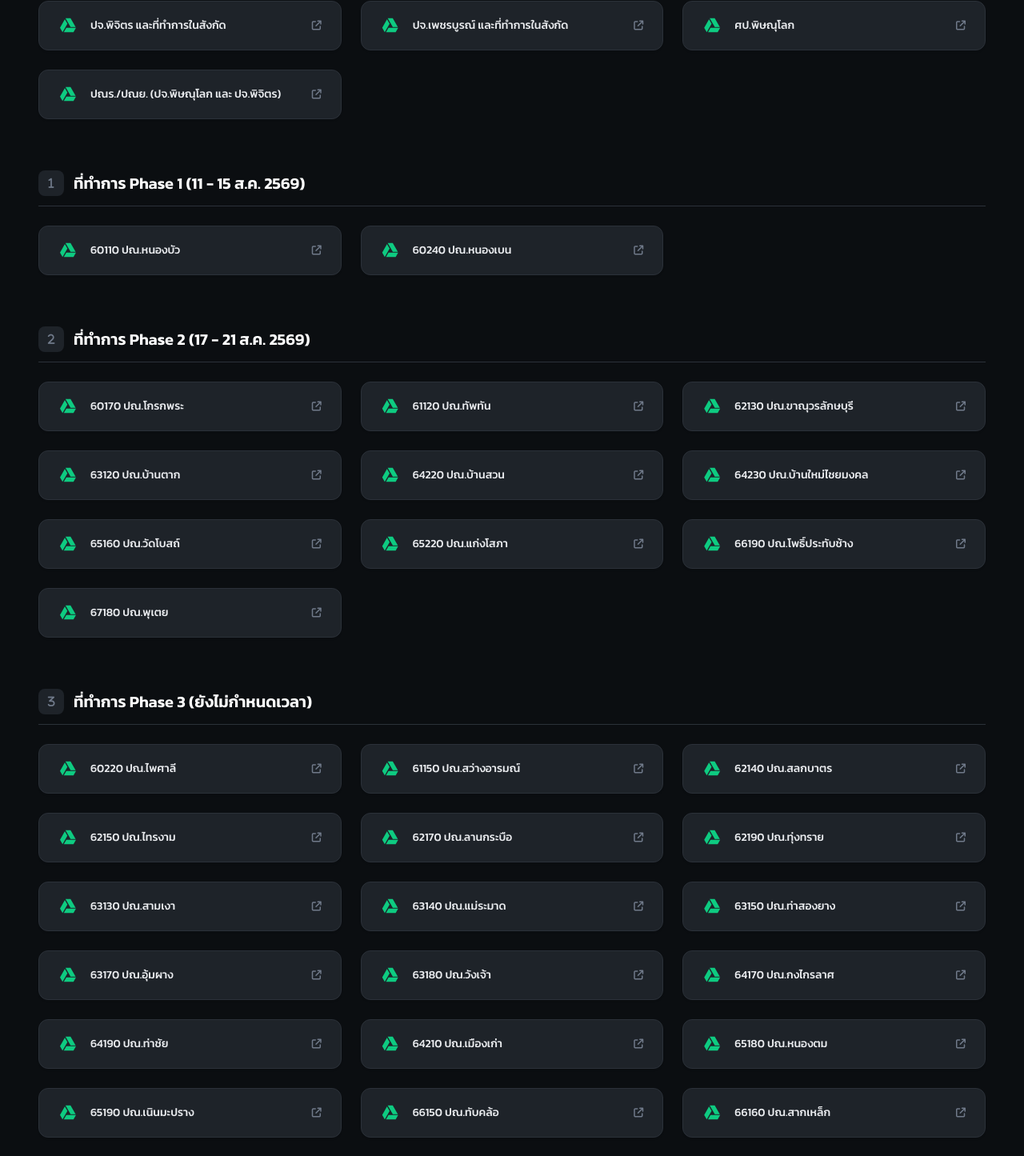
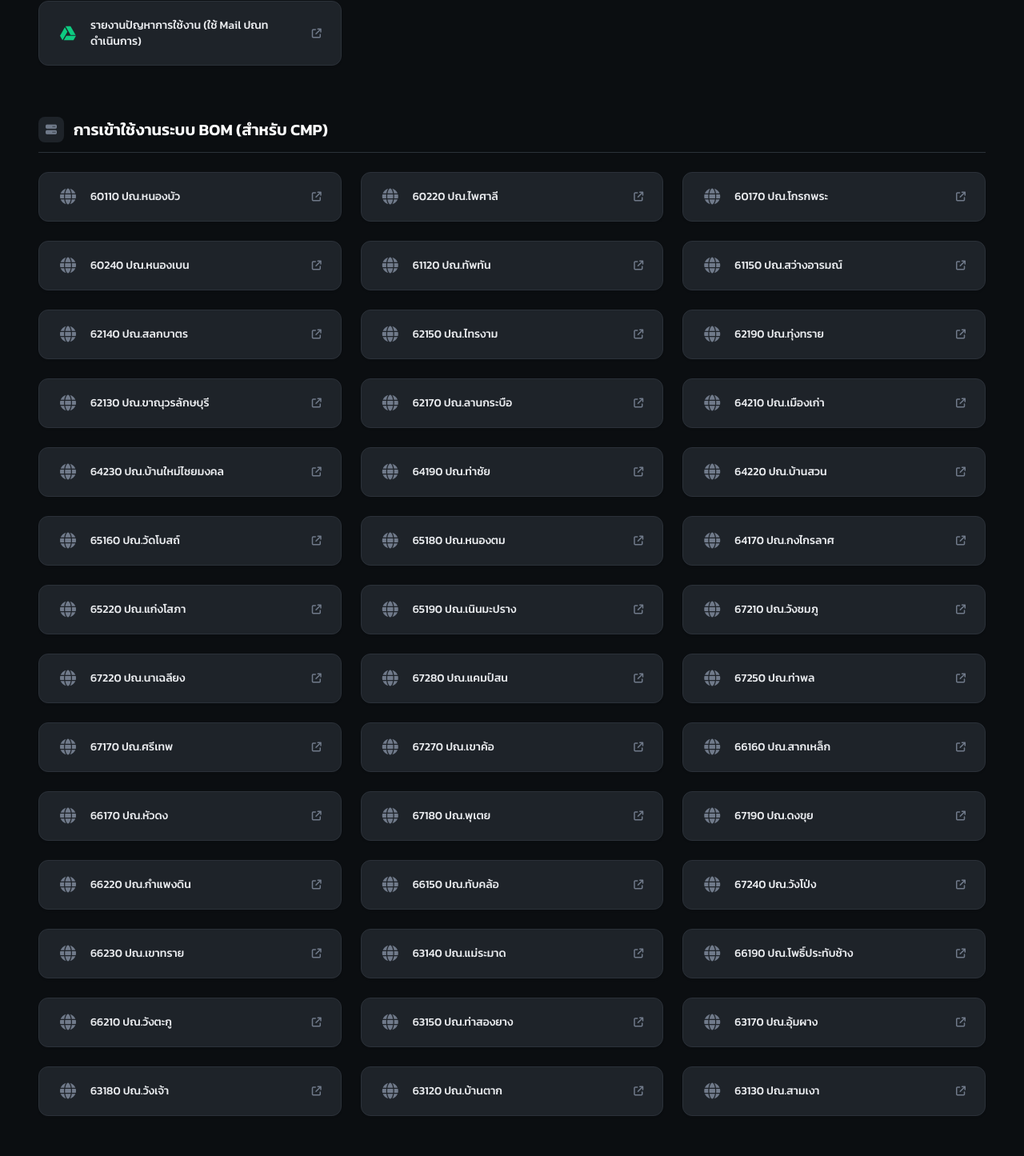
Before and after one commit to game1095/next-cmp-reg6, a React (Vite) app: page / in a window 1280 px wide. Shown: the part 643-2088 px from the top of the page at 80% size. Built offline with nearby package versions, Linux system fonts and the light colour scheme; no server answers.

Commit message:
Update Login.jsx

```diff
--- a/src/pages/Login.jsx
+++ b/src/pages/Login.jsx
@@ -4,238 +4,6 @@ import { supabase } from "../lib/supabase";
 import Button from "../components/Button";
 
 const resourceLinks = [
-  {
-    category: "รวมลิ้งก์การกรอกข้อมูล cmp แยกตาม จังหวัด",
-    icon: "fa-map-location-dot",
-    links: [
-      {
-        name: "ปจ.นครสวรรค์ และที่ทำการในสังกัด",
-        url: "https://drive.google.com/drive/folders/16u20kFr-MZUoK1TMcS2NCPEk10F2VJG2?usp=sharing",
-      },
-      {
-        name: "ปจ.อุทัยธานี และที่ทำการในสังกัด",
-        url: "https://drive.google.com/drive/folders/1QN0EroC5UEdwxy2f_eTcm6LlNykcepkW?usp=drive_link",
-      },
-      {
-        name: "ปจ.กำแพงเพชร และที่ทำการในสังกัด",
-        url: "https://drive.google.com/drive/folders/1DTVyD706bx-qEagJ7HEKMQ4DyNEdZrPg?usp=drive_link",
-      },
-      {
-        name: "ปจ.ตาก และที่ทำการในสังกัด",
-        url: "https://drive.google.com/drive/folders/1E0uvfRUq4rlvet6y3teCHosqlCwegstm?usp=drive_link",
-      },
-      {
-        name: "ปจ.สุโขทัย และที่ทำการในสังกัด",
-        url: "https://drive.google.com/drive/folders/1u0G_W4EsSy9WxcJhwOMVVdFZBckufRRB?usp=drive_link",
-      },
-      {
-        name: "ปจ.พิษณุโลก และที่ทำการในสังกัด",
-        url: "https://drive.google.com/drive/folders/1d-kaVfqPzPdkvYEOq74ejV2D1glhRtX4?usp=drive_link",
-      },
-      {
-        name: "ปจ.พิจิตร และที่ทำการในสังกัด",
-        url: "https://drive.google.com/drive/folders/1LQMWOyaXpPEkmzkzV6uhX3zXMqf7UgRx?usp=drive_link",
-      },
-      {
-        name: "ปจ.เพชรบูรณ์ และที่ทำการในสังกัด",
-        url: "https://drive.google.com/drive/folders/1VAGG9dORmWwjH7p63hffdcppWYD82-tF?usp=drive_link",
-      },
-      {
-        name: "ศป.พิษณุโลก",
-        url: "https://drive.google.com/drive/folders/15fUQ31Io-_vTz29tPXKdxHGX9dPOhq-n?usp=drive_link",
-      },
-      {
-        name: "ปณร./ปณย. (ปจ.พิษณุโลก และ ปจ.พิจิตร)",
-        url: "https://drive.google.com/drive/folders/1CUJ_nLsdNI5KUy8dsD_qGZbbLLFqn2ui?usp=drive_link",
-      },
-    ],
-  },
-  {
-    category: "ที่ทำการ Phase 1 (11 - 15 ส.ค. 2569)",
-    icon: "fa-1",
-    links: [
-      {
-        name: "60110 ปณ.หนองบัว",
-        url: "https://docs.google.com/spreadsheets/d/1sbgnTyB9iPTgftU9tkFcH6NpNAzfPdRRUEr8dHMmyvo/edit?usp=drive_link",
-      },
-      {
-        name: "60240 ปณ.หนองเบน",
-        url: "https://docs.google.com/spreadsheets/d/13kH1M5OWJqSkNL2VdDJISuQsXJPTt5rvk2Y7ot1PANQ/edit?usp=drive_link",
-      },
-    ],
-  },
-  {
-    category: "ที่ทำการ Phase 2 (17 - 21 ส.ค. 2569)",
-    icon: "fa-2",
-    links: [
-      {
-        name: "60170 ปณ.โกรกพระ",
-        url: "https://docs.google.com/spreadsheets/d/1-m0b72N5w7XqWncVtqSKuiy8GqNxX0Zfk_PzzeauKtU/edit?usp=drive_link",
-      },
-      {
-        name: "61120 ปณ.ทัพทัน",
-        url: "https://docs.google.com/spreadsheets/d/1D28gBeJDu7kH2Na7KnAW8_821MjxjPS0XiDBYAyMXJk/edit?usp=drive_link",
-      },
-      {
-        name: "62130 ปณ.ขาณุวรลักษบุรี",
-        url: "https://docs.google.com/spreadsheets/d/19Wu5YrwvyOdTzX07BnGv1zaJ6i1Q4Dl4lAL04ahMFiU/edit?usp=drive_link",
-      },
-      {
-        name: "63120 ปณ.บ้านตาก",
-        url: "https://docs.google.com/spreadsheets/d/1X6HnSAnw70WnI3yROdkLp9U_WwuWyyR2_GlAdDXDbL8/edit?usp=drive_link",
-      },
-      {
-        name: "64220 ปณ.บ้านสวน",
-        url: "https://docs.google.com/spreadsheets/d/1MZL3YDnbPZucxAKidx-Mta3A_VX65i9Sc4qZ67_4kOk/edit?usp=drive_link",
-      },
-      {
-        name: "64230 ปณ.บ้านใหม่ไชยมงคล",
-        url: "https://docs.google.com/spreadsheets/d/1Q3tmsJvVbcGbYX9SZyNWgCtrNoU5up09Q9AYWuVW5-o/edit?usp=drive_link",
-      },
-      {
-        name: "65160 ปณ.วัดโบสถ์",
-        url: "https://docs.google.com/spreadsheets/d/1saJelwMv7m54FcbU0SXZvIfStu76ZNIXuS7ft-DlVHA/edit?usp=drive_link",
-      },
-      {
-        name: "65220 ปณ.แก่งโสภา",
-        url: "https://docs.google.com/spreadsheets/d/1qi5n2y3TLeXAP3XsgegH8y6F68E5WNuxl_xJYsDgzqM/edit?usp=drive_link",
-      },
-      {
-        name: "66190 ปณ.โพธิ์ประทับช้าง",
-        url: "https://docs.google.com/spreadsheets/d/1qOQGqjJ8b8lF_4RigtP1eTl5k25lBFG66rOw0fpuRVc/edit?usp=drive_link",
-      },
-      {
-        name: "67180 ปณ.พุเตย",
-        url: "https://docs.google.com/spreadsheets/d/1wc974O_9ku1_AuDwu6oq4kqJiHRKa5J9qBw_p7RLLs8/edit?usp=drive_link",
-      },
-    ],
-  },
-  {
-    category: "ที่ทำการ Phase 3 (ยังไม่กำหนดเวลา)",
-    icon: "fa-3",
-    links: [
-      {
-        name: "60220 ปณ.ไพศาลี",
-        url: "https://docs.google.com/spreadsheets/d/1y50sv5xQQ9LgkV4yis5SXmarrbRwD3ucG-zwTq28e9U/edit?usp=drive_link",
-      },
-      {
-        name: "61150 ปณ.สว่างอารมณ์",
-        url: "https://docs.google.com/spreadsheets/d/1buTRnOCc8Vjscgwq1kKcDrVqfbwA3XmXe1_jh0twzkw/edit?usp=drive_link",
-      },
-      {
-        name: "62140 ปณ.สลกบาตร",
-        url: "https://docs.google.com/spreadsheets/d/1sS_kTzj-FTxvoyFKxtl6ELni7_n14gupQjsBJS_ntVc/edit?usp=drive_link",
-      },
-      {
-        name: "62150 ปณ.ไทรงาม",
-        url: "https://docs.google.com/spreadsheets/d/1HqfAho_V1LCD63jRFRpcg8Z1qcEr7584wqDzoAy4bzc/edit?usp=drive_link",
-      },
-      {
-        name: "62170 ปณ.ลานกระบือ",
-        url: "https://docs.google.com/spreadsheets/d/1LX7_YA79im99qGCb0gZLpnqYEJ6pX-e9r-nbBxF84Mw/edit?usp=drive_link",
-      },
-      {
-        name: "62190 ปณ.ทุ่งทราย",
-        url: "https://docs.google.com/spreadsheets/d/1eAJnv_WqdGIzCEI4WgX_zzMQX3khoqqqDR-zUmb10J8/edit?usp=drive_link",
-      },
-      {
-        name: "63130 ปณ.สามเงา",
-        url: "https://docs.google.com/spreadsheets/d/1hdgvMwP0SvsDtTxUKH66USsAF03s-IAsVd_OFVXglt8/edit?usp=drive_link",
-      },
-      {
-        name: "63140 ปณ.แม่ระมาด",
-        url: "https://docs.google.com/spreadsheets/d/1KoiAk_duKFnSH-jt7FWZzwLc22Xqp1zLa7ROh-w6E-g/edit?usp=drive_link",
-      },
-      {
-        name: "63150 ปณ.ท่าสองยาง",
-        url: "https://docs.google.com/spreadsheets/d/1CqeUriJBCW6CkpS5r9_s4QP-DH6yvqW_iap0O8OXSGw/edit?usp=drive_link",
-      },
-      {
-        name: "63170 ปณ.อุ้มผาง",
-        url: "https://docs.google.com/spreadsheets/d/10izSZolsuo3XXv4nJ_hlNNuoA-9V808bZ4lEX4AHVw0/edit?usp=drive_link",
-      },
-      {
-        name: "63180 ปณ.วังเจ้า",
-        url: "https://docs.google.com/spreadsheets/d/1WMs_L8c7t-EbHmZdst6d6fZ-Oq_IU4gW-1CL7dBajQY/edit?usp=drive_link",
-      },
-      {
-        name: "64170 ปณ.กงไกรลาศ",
-        url: "https://docs.google.com/spreadsheets/d/1jvYsuBe3nu5aH1hMBDK7XYdTiui7nJEJu9mtdbvTGjQ/edit?usp=drive_link",
-      },
-      {
-        name: "64190 ปณ.ท่าชัย",
-        url: "https://docs.google.com/spreadsheets/d/1Hp9zB7Pyf26gE1d_-IXRSO0vusldYSRKRMXsk32tR0Q/edit?usp=drive_link",
-      },
-      {
-        name: "64210 ปณ.เมืองเก่า",
-        url: "https://docs.google.com/spreadsheets/d/1hZhmrCTclkdlavjWpQFqSNyFyb8AHKfV2OfxQNEowuY/edit?usp=drive_link",
-      },
-      {
-        name: "65180 ปณ.หนองตม",
-        url: "https://docs.google.com/spreadsheets/d/1y4wsiXUfWhMaIxcJd2o0S3Ra5zTF63qkxyGXDvCZRyc/edit?usp=drive_link",
-      },
-      {
-        name: "65190 ปณ.เนินมะปราง",
-        url: "https://docs.google.com/spreadsheets/d/1vhLGyHiODAjmbLtfnEjK_gl8K7HRe66FJhBQs7qpAKs/edit?usp=drive_link",
-      },
-      {
-        name: "66150 ปณ.ทับคล้อ",
-        url: "https://docs.google.com/spreadsheets/d/1_RwwVizwbuvqLyyehM0CdGNGZsV7YNGBwNibOmgVqe4/edit?usp=drive_link",
-      },
-      {
-        name: "66160 ปณ.สากเหล็ก",
-        url: "https://docs.google.com/spreadsheets/d/1jMq7NxRXOEPgpxlO79Hnfc3oXk7fpGL1BKXAnskuqrI/edit?usp=drive_link",
-      },
-      {
-        name: "66170 ปณ.หัวดง",
-        url: "https://docs.google.com/spreadsheets/d/1uvOE1MxgiABGNF2Rrb2usEP5j40UKE31wjLlrezg7go/edit?usp=drive_link",
-      },
-      {
-        name: "66210 ปณ.วังตะกู",
-        url: "https://docs.google.com/spreadsheets/d/1H9OG2f-MWxIZhJ_D_QMP8H2tG3F0yrY_rDbBc4NOHFU/edit?usp=drive_link",
-      },
-      {
-        name: "66220 ปณ.กำแพงดิน",
-        url: "https://docs.google.com/spreadsheets/d/1n7DGyR1k93eqEHxlSkzUrEYzET8I1NcWkin-0eRLfKE/edit?usp=drive_link",
-      },
-      {
-        name: "66230 ปณ.เขาทราย",
-        url: "https://docs.google.com/spreadsheets/d/1DTSMzijhEdxhvVbr6Mxvutwrz6x2C61A7H55H1zD-_A/edit?usp=drive_link",
-      },
-      {
-        name: "67170 ปณ.ศรีเทพ",
-        url: "https://docs.google.com/spreadsheets/d/15wbQNEUjctyRxqvoX8PTnkGUgtawxIumXjEWK0Fd4B4/edit?usp=drive_link",
-      },
-      {
-        name: "67190 ปณ.ดงขุย",
-        url: "https://docs.google.com/spreadsheets/d/17qk7HQX3HGIQHPMVOcsUMnsPeNtsGE826B8opfcm6Js/edit?usp=drive_link",
-      },
-      {
-        name: "67210 ปณ.วังชมภู",
-        url: "https://docs.google.com/spreadsheets/d/1ejCMHBC6NEaBDl0qj8BUsz-rjzobIBdP7bN-N8_BFi0/edit?usp=drive_link",
-      },
-      {
-        name: "67220 ปณ.นาเฉลียง",
-        url: "https://docs.google.com/spreadsheets/d/1Sv-wm1JnyyIO0hJUSemGjzSm9OJf_krxWv94WDt0vVU/edit?usp=drive_link",
-      },
-      {
-        name: "67240 ปณ.วังโป่ง",
-        url: "https://docs.google.com/spreadsheets/d/1rSKpoZT5Gets-qQlQkzPnt7ok3N4wZnSnu-t29ipOco/edit?usp=drive_link",
-      },
-      {
-        name: "67250 ปณ.ท่าพล",
-        url: "https://docs.google.com/spreadsheets/d/1LbX53leiSwHOAU41uBwKayTeIz5MPy8Px-2hO15y7EI/edit?usp=drive_link",
-      },
-      {
-        name: "67270 ปณ.เขาค้อ",
-        url: "https://docs.google.com/spreadsheets/d/1CbPcLNGBfGT5yr2YnhM1sOg7JSRnzE4mYHKv0ux54Eo/edit?usp=drive_link",
-      },
-      {
-        name: "67280 ปณ.แคมป์สน",
-        url: "https://docs.google.com/spreadsheets/d/1EyvltjhIfOfhofEcJcrBZU95SMTSVhTxFsDzN_mk0Ro/edit?usp=drive_link",
-      },
-    ],
-  },
   {
     category: "Other Resources",
     icon: "fa-link",
@@ -265,6 +33,54 @@ const resourceLinks = [
         name: "รายงานปัญหาการใช้งาน (ใช้ Mail ปณท ดำเนินการ)",
         url: "https://docs.google.com/spreadsheets/d/1fo2HJAkm8CkL_pf43nblZVymSz3bUWtsEsFXs8MQ1xc/edit?gid=599427105#gid=599427105",
       },
+    ],
+  },
+  {
+    category: "การเข้าใช้งานระบบ BOM (สำหรับ CMP)",
+    icon: "fa-server",
+    links: [
+      { name: "60110 ปณ.หนองบัว", url: "https://reg6-bom.thpcore.com/web/login?db=60110" },
+      { name: "60220 ปณ.ไพศาลี", url: "https://reg6-bom.thpcore.com/web/login?db=60220" },
+      { name: "60170 ปณ.โกรกพระ", url: "https://reg6-bom.thpcore.com/web/login?db=60170" },
+      { name: "60240 ปณ.หนองเบน", url: "https://reg6-bom.thpcore.com/web/login?db=60240" },
+      { name: "61120 ปณ.ทัพทัน", url: "https://reg6-bom.thpcore.com/web/login?db=61120" },
+      { name: "61150 ปณ.สว่างอารมณ์", url: "https://reg6-bom.thpcore.com/web/login?db=61150" },
+      { name: "62140 ปณ.สลกบาตร", url: "https://reg6-bom.thpcore.com/web/login?db=62140" },
+      { name: "62150 ปณ.ไทรงาม", url: "https://reg6-bom.thpcore.com/web/login?db=62150" },
+      { name: "62190 ปณ.ทุ่งทราย", url: "https://reg6-bom.thpcore.com/web/login?db=62190" },
+      { name: "62130 ปณ.ขาณุวรลักษบุรี", url: "https://reg6-bom.thpcore.com/web/login?db=62130" },
+      { name: "62170 ปณ.ลานกระบือ", url: "https://reg6-bom.thpcore.com/web/login?db=62170" },
+      { name: "64210 ปณ.เมืองเก่า", url: "https://reg6-bom.thpcore.com/web/login?db=64210" },
+      { name: "64230 ปณ.บ้านใหม่ไชยมงคล", url: "https://reg6-bom.thpcore.com/web/login?db=64230" },
+      { name: "64190 ปณ.ท่าชัย", url: "https://reg6-bom.thpcore.com/web/login?db=64190" },
+      { name: "64220 ปณ.บ้านสวน", url: "https://reg6-bom.thpcore.com/web/login?db=64220" },
+      { name: "65160 ปณ.วัดโบสถ์", url: "https://reg6-bom.thpcore.com/web/login?db=65160" },
+      { name: "65180 ปณ.หนองตม", url: "https://reg6-bom.thpcore.com/web/login?db=65180" },
+      { name: "64170 ปณ.กงไกรลาศ", url: "https://reg6-bom.thpcore.com/web/login?db=64170" },
+      { name: "65220 ปณ.แก่งโสภา", url: "https://reg6-bom.thpcore.com/web/login?db=65220" },
+      { name: "65190 ปณ.เนินมะปราง", url: "https://reg6-bom.thpcore.com/web/login?db=65190" },
+      { name: "67210 ปณ.วังชมภู", url: "https://reg6-bom.thpcore.com/web/login?db=67210" },
+      { name: "67220 ปณ.นาเฉลียง", url: "https://reg6-bom.thpcore.com/web/login?db=67220" },
+      { name: "67280 ปณ.แคมป์สน", url: "https://reg6-bom.thpcore.com/web/login?db=67280" },
+      { name: "67250 ปณ.ท่าพล", url: "https://reg6-bom.thpcore.com/web/login?db=67250" },
+      { name: "67170 ปณ.ศรีเทพ", url: "https://reg6-bom.thpcore.com/web/login?db=67170" },
+      { name: "67270 ปณ.เขาค้อ", url: "https://reg6-bom.thpcore.com/web/login?db=67270" },
+      { name: "66160 ปณ.สากเหล็ก", url: "https://reg6-bom.thpcore.com/web/login?db=66160" },
+      { name: "66170 ปณ.หัวดง", url: "https://reg6-bom.thpcore.com/web/login?db=66170" },
+      { name: "67180 ปณ.พุเตย", url: "https://reg6-bom.thpcore.com/web/login?db=67180" },
+      { name: "67190 ปณ.ดงขุย", url: "https://reg6-bom.thpcore.com/web/login?db=67190" },
+      { name: "66220 ปณ.กำแพงดิน", url: "https://reg6-bom.thpcore.com/web/login?db=66220" },
+      { name: "66150 ปณ.ทับคล้อ", url: "https://reg6-bom.thpcore.com/web/login?db=66150" },
+      { name: "67240 ปณ.วังโป่ง", url: "https://reg6-bom.thpcore.com/web/login?db=67240" },
+      { name: "66230 ปณ.เขาทราย", url: "https://reg6-bom.thpcore.com/web/login?db=66230" },
+      { name: "63140 ปณ.แม่ระมาด", url: "https://reg6-bom.thpcore.com/web/login?db=63140" },
+      { name: "66190 ปณ.โพธิ์ประทับช้าง", url: "https://reg6-bom.thpcore.com/web/login?db=66190" },
+      { name: "66210 ปณ.วังตะกู", url: "https://reg6-bom.thpcore.com/web/login?db=66210" },
+      { name: "63150 ปณ.ท่าสองยาง", url: "https://reg6-bom.thpcore.com/web/login?db=63150" },
+      { name: "63170 ปณ.อุ้มผาง", url: "https://reg6-bom.thpcore.com/web/login?db=63170" },
+      { name: "63180 ปณ.วังเจ้า", url: "https://reg6-bom.thpcore.com/web/login?db=63180" },
+      { name: "63120 ปณ.บ้านตาก", url: "https://reg6-bom.thpcore.com/web/login?db=63120" },
+      { name: "63130 ปณ.สามเงา", url: "https://reg6-bom.thpcore.com/web/login?db=63130" },
     ],
   },
 ];
@@ -306,11 +122,8 @@ export default function Login() {
     .filter((section) => section.links.length > 0);
 
   const getShortName = (name) => {
-    if (name.includes("แยกตาม จังหวัด")) return "รายจังหวัด";
-    if (name.includes("Phase 1")) return "Phase 1";
-    if (name.includes("Phase 2")) return "Phase 2";
-    if (name.includes("Phase 3")) return "Phase 3";
     if (name.includes("Other")) return "คู่มือการใช้งาน และ รวมลิงก์";
+    if (name.includes("ระบบ BOM")) return "ระบบ BOM";
     return name;
   };
 
```
